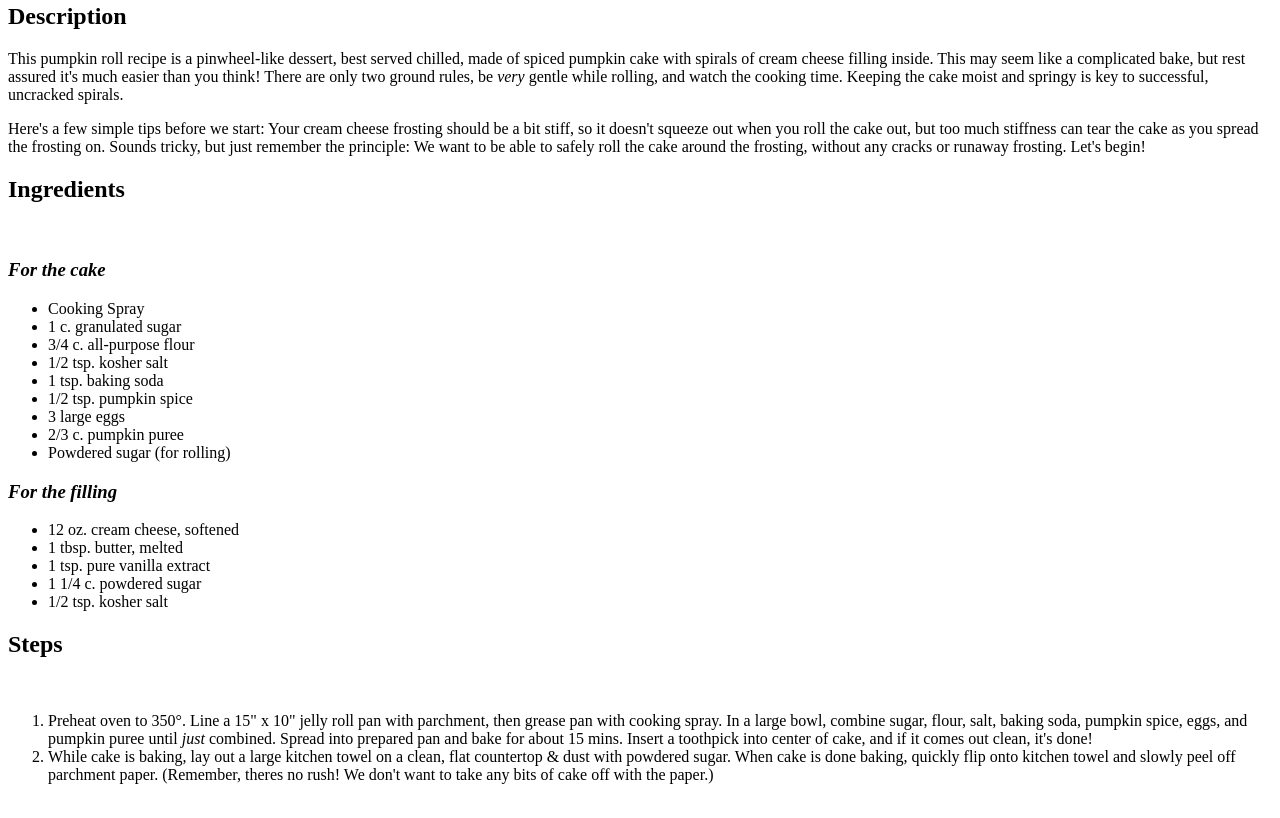
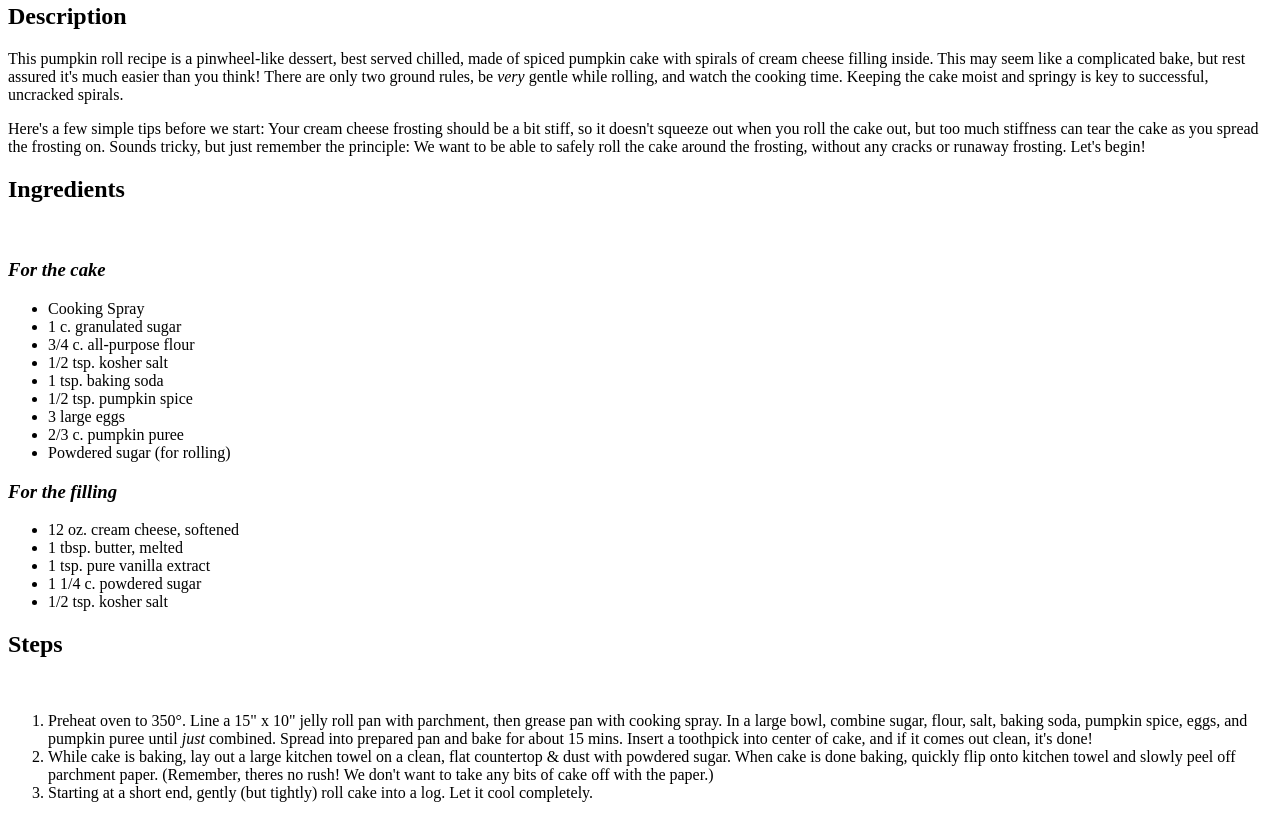
Before and after one commit to LolaW04/odin-recipes, a plain HTML site: page recipes/pumpkinroll.html in a window 1280 px wide. Shown: the part 501-1319 px from the top of the page. Drawn offline with Linux system fonts and the light colour scheme.

Commit message:
Add third step to pumpkinroll.html

```diff
--- a/recipes/pumpkinroll.html
+++ b/recipes/pumpkinroll.html
@@ -66,5 +66,6 @@
             quickly flip onto kitchen towel and slowly peel off parchment paper. (Remember, theres no rush! We don't want to take any bits of cake
             off with the paper.)
         </li>
+        <li>Starting at a short end, gently (but tightly) roll cake into a log. Let it cool completely. </li>
     </ol>
 </body>
```
